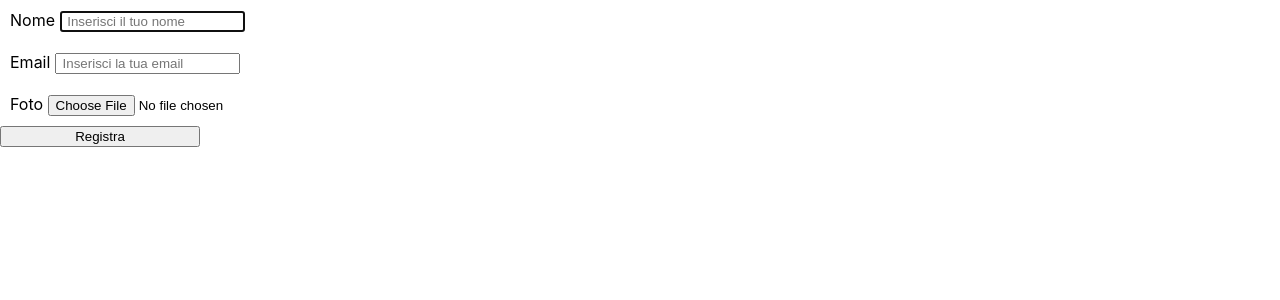
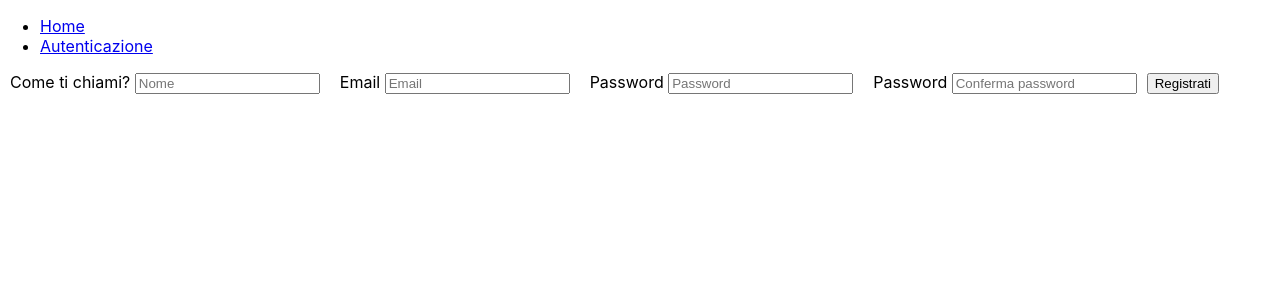
Before and after one commit to albertocester96/React, a React (Create React App) app: page /Auth in a window 1280 px wide. Shown: the top 300 px of the page. Built offline with nearby package versions, Linux system fonts and the light colour scheme.

Commit message:
routing-setup

```diff
--- a/package.json
+++ b/package.json
@@ -9,6 +9,7 @@
     "firebase": "^10.12.3",
     "react": "^18.3.1",
     "react-dom": "^18.3.1",
+    "react-router-dom": "^6.24.1",
     "react-scripts": "5.0.1",
     "web-vitals": "^2.1.4"
   },
--- a/src/App.js
+++ b/src/App.js
@@ -1,13 +1,28 @@
 
-import InputForm from "./inputForm.js"
+import { BrowserRouter as Router, Route, Routes } from "react-router-dom";
+import Home from "./pages/Home"
+import Auth from "./pages/Auth"
+import Navigation from "./utils/nav";
 
-const App = () => {
+function Layout({children}) {
     return (
-    <>
-    <InputForm />
-    </>
+        <>
+            <Navigation />
+            {children}
+        </>
     )
-};
+}
 
-
+function App() {
+    return(
+        <Router>
+            <Layout>
+                <Routes>
+                    <Route exact path="/" element={<Home />} />
+                    <Route path="/Auth" element={<Auth />} />
+                </Routes>
+            </Layout>
+        </Router>
+    )
+}
 export default App;
--- /dev/null
+++ b/src/components/signup.js
@@ -0,0 +1,71 @@
+import { createUserWithEmailAndPassword } from "firebase/auth";
+import { auth } from "../services/firebase";
+import { useState } from "react";
+
+const SignUp = () => {
+
+    const [username, setUsername] = useState("");
+    const [email, setEmail] = useState("");
+    const [password, setPassword] = useState("");
+    const [confirmPassword, setConfirmPassword] = useState("");
+
+
+    function handleSignUp(e) {
+
+        e.preventDefault();
+
+        if (password !== confirmPassword) {
+            console.log("Password non corrispondenti")
+        }
+
+        createUserWithEmailAndPassword(auth, email, password)
+        .then((userCredential) => {
+            console.log("Utente registrato:", userCredential.user)
+        })
+
+    }
+
+
+    return (
+        <form onSubmit={handleSignUp}>
+            <label>
+                Come ti chiami? <input
+                        type="name"
+                        value={username}
+                        onChange={(e) => setUsername(e.target.value)}
+                        placeholder="Nome"
+                        required
+                    />
+            </label>
+            <label>
+                Email <input
+                        type="email"
+                        value={email}
+                        onChange={(e) => setEmail(e.target.value)}
+                        placeholder="Email"
+                        required
+                    />
+            </label>
+            <label>
+                Password <input
+                        type="password"
+                        value={password}
+                        onChange={(e) => setPassword(e.target.value)}
+                        placeholder="Password"
+                        required
+                    />
+            </label>
+            <label>
+                Password <input
+                        type="password"
+                        value={confirmPassword}
+                        onChange={(e) => setConfirmPassword(e.target.value)}
+                        placeholder="Conferma password"
+                    />
+            </label>
+            <button type="submit"> Registrati </button>
+        </form>
+    )
+}
+
+export default SignUp;
--- a/src/inputForm.js
+++ b/src/inputForm.js
@@ -1,6 +1,6 @@
 import { useState } from 'react';
 import { ref as dbRef, push, set } from 'firebase/database';
-import { db, storage } from './firebase';
+import { db, storage } from './services/firebase';
 import { ref as storageRef, uploadBytes, getDownloadURL } from 'firebase/storage';
 
 const InputForm = () => {
--- /dev/null
+++ b/src/pages/Auth.js
@@ -0,0 +1,9 @@
+import SignUp from "../components/signup";
+
+const Auth = () => {
+    return (
+        <SignUp />
+    )
+}
+
+export default Auth;
--- /dev/null
+++ b/src/pages/Home.js
@@ -0,0 +1,7 @@
+const Home = () => {
+    return  (
+        <h1> Homepage</h1>
+    )
+}
+
+export default Home;
--- a/src/firebase.js
+++ b/src/services/firebase.js
@@ -2,6 +2,7 @@
 import { initializeApp } from "firebase/app";
 import { getDatabase } from "firebase/database";
 import { getStorage } from 'firebase/storage';
+import { getAuth } from "firebase/auth";
 
 // TODO: Add SDKs for Firebase products that you want to use
 // https://firebase.google.com/docs/web/setup#available-libraries
@@ -21,3 +22,4 @@ const app = initializeApp(firebaseConfig);
 
 export const db = getDatabase(app);
 export const storage = getStorage(app);
+export const auth = getAuth(app);
--- /dev/null
+++ b/src/utils/nav.js
@@ -0,0 +1,14 @@
+import { Link } from "react-router-dom"
+
+const Navigation = () => {
+    return(
+        <nav>
+            <ul>
+                <li><Link to="/"> Home</Link> </li>
+                <li><Link to="/Auth"> Autenticazione </Link></li>
+            </ul>
+        </nav>
+    )
+}
+
+export default Navigation;
```
Also changed, not shown: src/styles/Auth.css (added), 1 other file (tests, documents, lock files or other folders).
